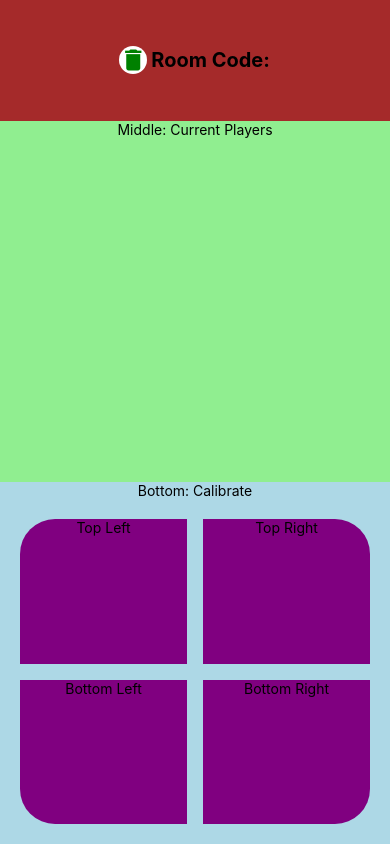
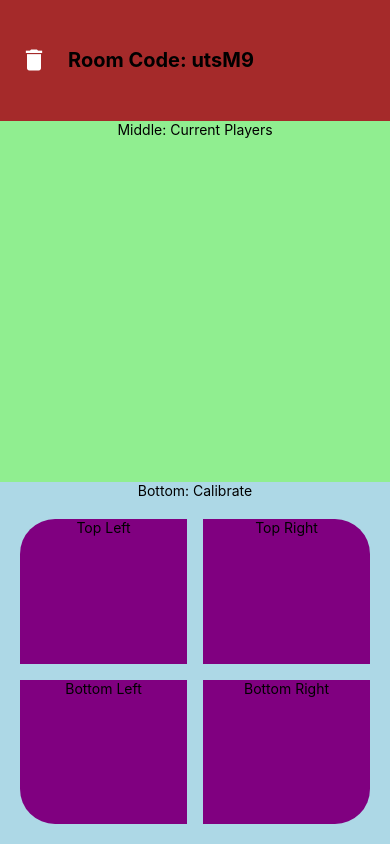
Before and after one commit to SeniorProject21DAN/whack-a-mole-demo, a React Native app: screen /Host in a window 390 px wide. Built offline with nearby package versions, Linux system fonts and the light colour scheme; no server answers.

Commit message:
More touchable opacity

```diff
--- a/screens/HostSetup.tsx
+++ b/screens/HostSetup.tsx
@@ -64,39 +64,31 @@ export default function HostSetup() {
     return (
         <View style={styles.screenContainer}>
             <View style={styles.headerContainer}>
-                <View style={styles.backButton}>
-                    <MaterialIcons name="delete" size={28} color='green'/>
-                </View>
-                <Text style={styles.headerText}>Room Code: </Text>
+                <TouchableOpacity style={styles.backButton}>
+                    <MaterialIcons name="delete" size={28} color='white' />
+                </TouchableOpacity>
+                <Text style={styles.headerText}>Room Code: {roomID}</Text>
             </View>
             <View style={styles.connectedPlayersContainer}>
                 <Text>Middle: Current Players</Text>
             </View>
             <View style={styles.calibrationContainer}>
-                <Text style={{alignSelf: "center"}}>Bottom: Calibrate</Text>
+                <Text style={{ alignSelf: "center" }}>Bottom: Calibrate</Text>
                 <View style={styles.calibrateRows}>
-                    {/* <TouchableOpacity> */}
-                    <View style={[styles.calibrationButtons, {marginBottom: BUTTON_MARGIN, borderTopLeftRadius: 35, marginRight: BUTTON_MARGIN}]}>
+                    <TouchableOpacity style={[styles.calibrationButtons, { marginBottom: BUTTON_MARGIN, borderTopLeftRadius: 35, marginRight: BUTTON_MARGIN }]}>
                         <Text>Top Left</Text>
-                    </View>
-                    {/* </TouchableOpacity> */}
-                    {/* <TouchableOpacity> */}
-                    <View style={[styles.calibrationButtons, {marginBottom: BUTTON_MARGIN, borderTopRightRadius: 35, marginLeft: BUTTON_MARGIN}]}>
+                    </TouchableOpacity>
+                    <TouchableOpacity style={[styles.calibrationButtons, { marginBottom: BUTTON_MARGIN, borderTopRightRadius: 35, marginLeft: BUTTON_MARGIN }]}>
                         <Text>Top Right</Text>
-                    </View>
-                    {/* </TouchableOpacity> */}
+                    </TouchableOpacity>
                 </View>
                 <View style={styles.calibrateRows}>
-                    {/* <TouchableOpacity> */}
-                    <View style={[styles.calibrationButtons, {marginTop: BUTTON_MARGIN, borderBottomLeftRadius: 35, marginRight: BUTTON_MARGIN}]}>
+                    <TouchableOpacity style={[styles.calibrationButtons, { marginTop: BUTTON_MARGIN, borderBottomLeftRadius: 35, marginRight: BUTTON_MARGIN }]}>
                         <Text>Bottom Left</Text>
-                    </View>
-                    {/* </TouchableOpacity> */}
-                    {/* <TouchableOpacity> */}
-                    <View style={[styles.calibrationButtons, {marginTop: BUTTON_MARGIN, borderBottomRightRadius: 35, marginLeft: BUTTON_MARGIN}]}>
+                    </TouchableOpacity>
+                    <TouchableOpacity style={[styles.calibrationButtons, { marginTop: BUTTON_MARGIN, borderBottomRightRadius: 35, marginLeft: BUTTON_MARGIN }]}>
                         <Text>Bottom Right</Text>
-                    </View>
-                    {/* </TouchableOpacity> */}
+                    </TouchableOpacity>
                 </View>
             </View>
         </View>
@@ -113,7 +105,7 @@ const styles = StyleSheet.create({
         flex: 1,
         backgroundColor: "brown",
         alignItems: "center",
-        justifyContent: "center",
+        // justifyContent: "center",
         flexDirection: "row",
 
     },
@@ -135,7 +127,7 @@ const styles = StyleSheet.create({
         backgroundColor: "lightblue",
         flexDirection: "row",
     },
-    calibrationButtons:{
+    calibrationButtons: {
         flex: 1,
         backgroundColor: "purple",
         // borderRadius: 15,
@@ -143,13 +135,18 @@ const styles = StyleSheet.create({
         margin: 20,
         alignItems: "center"
     },
-    backButton:{
+    backButton: {
         borderRadius: 75,
-        margin: 4,
+        margin: 20,
+        // backgroundColor: "black",
+        alignSelf: "center"
     },
     headerText: {
         fontWeight: "bold",
-        fontSize: 20
+        fontSize: 20,
+        alignSelf: "center",
+        justifyContent: "center",
+
     },
     sidesText: {
 
```
